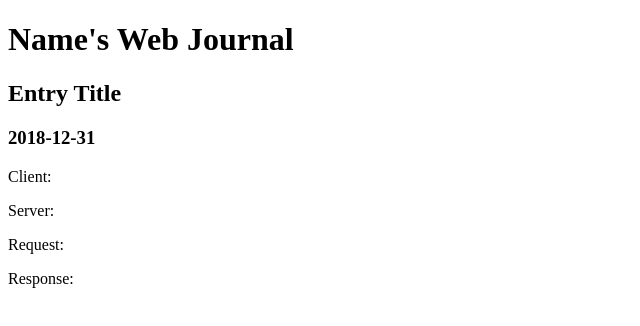
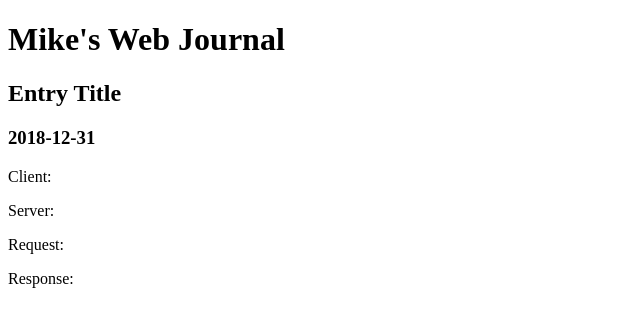
Before and after one commit to MrCampbellFPS/Website, a plain HTML site: page index.html in a window 1280 px wide. Shown: the whole page, without its empty margins (0-640 px from the left). Drawn offline with Linux system fonts and the light colour scheme.

Commit message:
Update index.html

```diff
--- a/index.html
+++ b/index.html
@@ -7,7 +7,7 @@
         <title>Mike's Web Journal</title>
     </head>
     <body>
-		<h1>Name's Web Journal</h1>
+		<h1>Mike's Web Journal</h1>
         <article>
             <header>
                 <h2>Entry Title</h2>
```
